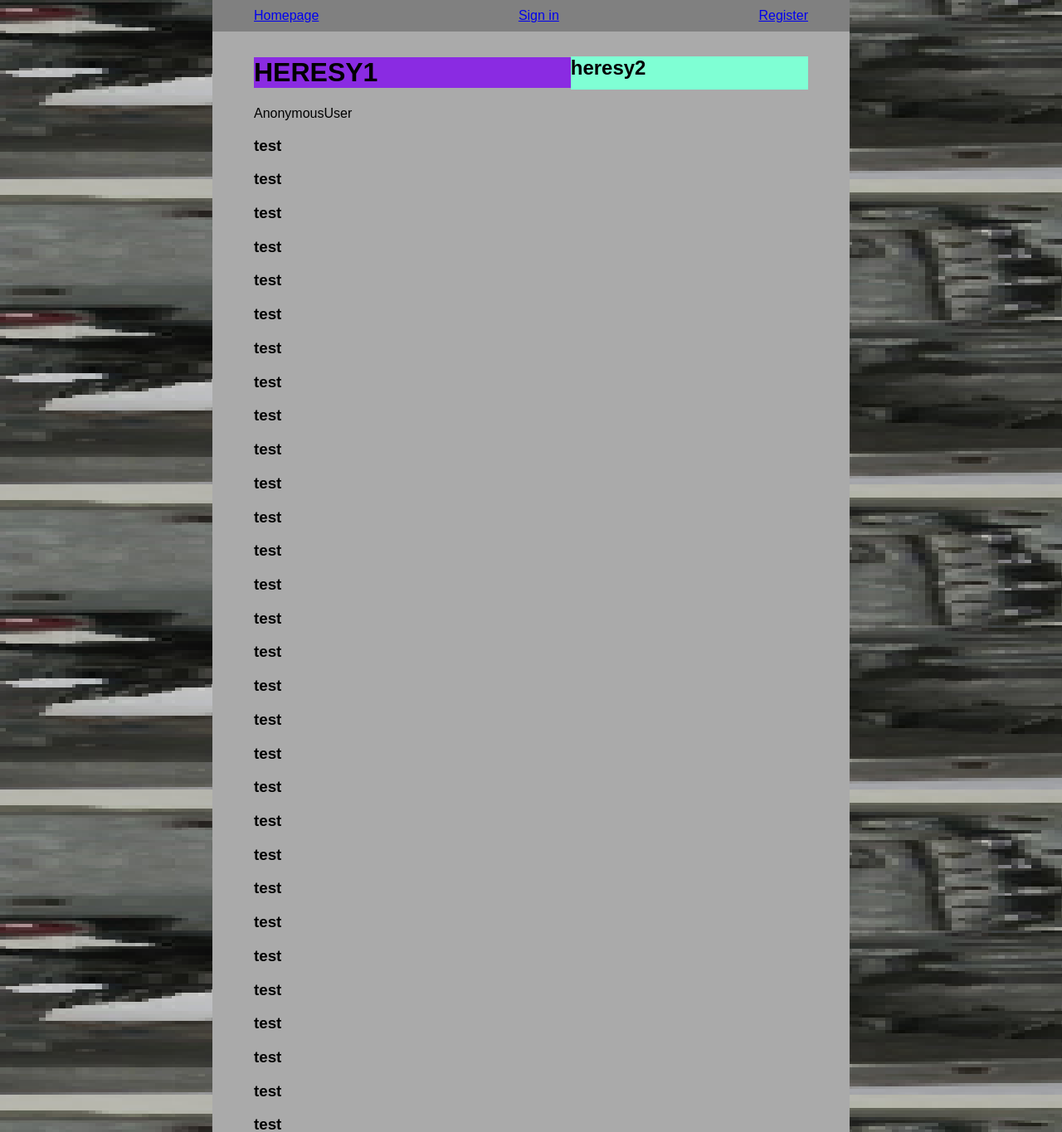
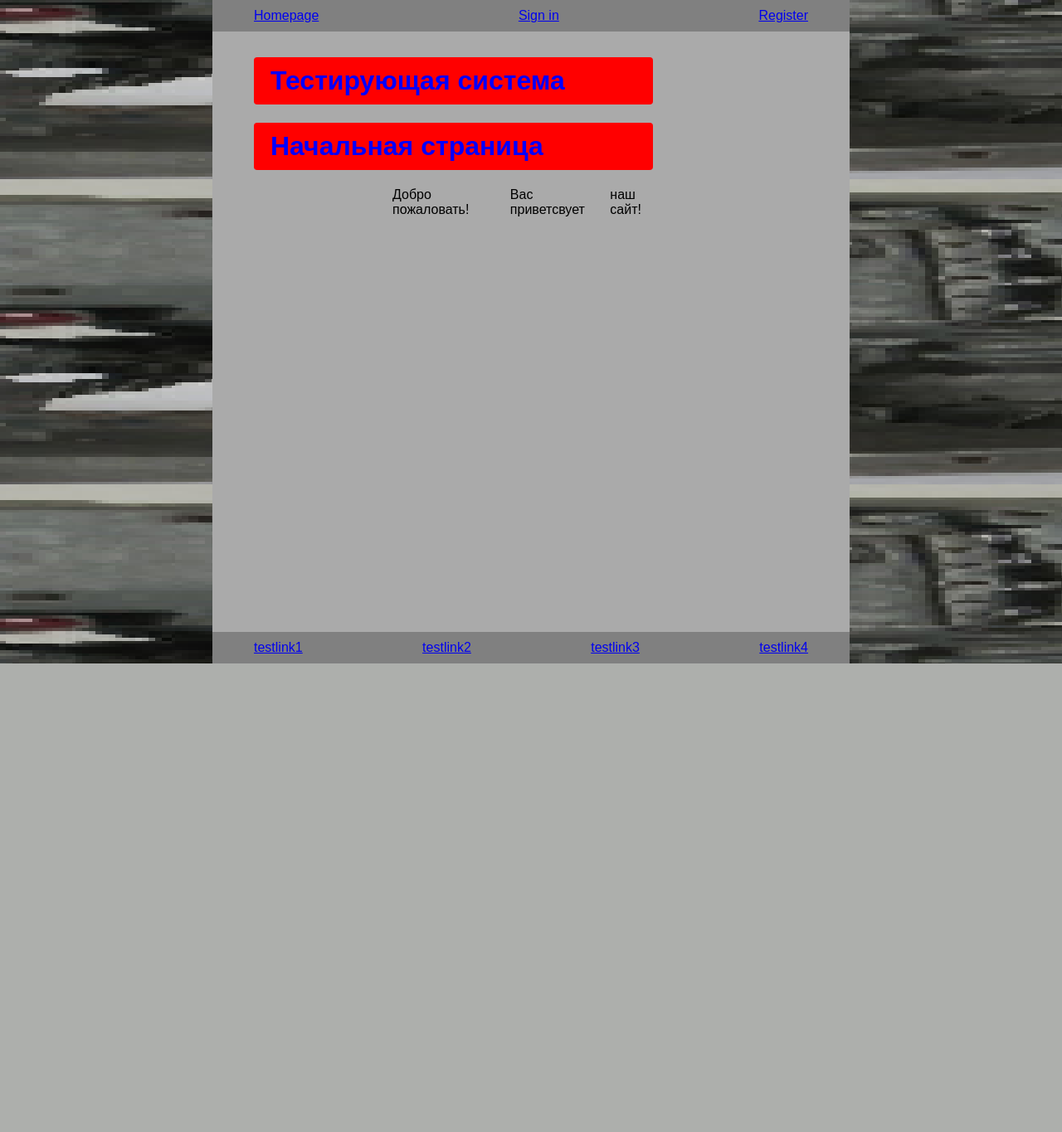
Before and after one commit to maximalekseenko/testing-system, a Django app: page / in a window 1280 px wide. Shown: the top 1365 px of the page at 83% size. After the commit the page ends 800 px from the top, so only its background shows below. Run offline with Django 3.2, Linux system fonts and the light colour scheme.

Commit message:
added box class in css

```diff
--- a/accounts/templates/registration/register.html
+++ b/accounts/templates/registration/register.html
@@ -4,7 +4,7 @@
 <h2>Register</h2>
 <form method="post">
     {% csrf_token %}
-    <div class="flex flex-col">
+    <div class="flex flex-col box">
         {% for field in form %}
         <div class="flex">
             {{ field.label_tag }}
--- a/main/templates/home.html
+++ b/main/templates/home.html
@@ -1,51 +1,11 @@
 {% extends './base.html' %}
 {% block content %}
-<div class="flex flex-sb">
-    <h1 style="background-color: blueviolet; width: 400px">HERESY1</h1>
-    <h2 class="test">heresy2</h2>
+<h1 class = "abc">Тестирующая система</h1>
+<h1 class = "abc">Начальная страница</h1>
+
+<div class = "flex flex-sb" style="width: 50%; margin: auto;">
+    <a>Добро пожаловать!</a>
+    <a>Вас приветсвует</a>
+    <a>наш сайт!</a>
 </div>
-{{request.user}}
-<h3>test</h3>
-<h3>test</h3>
-<h3>test</h3>
-<h3>test</h3>
-<h3>test</h3>
-<h3>test</h3>
-<h3>test</h3>
-<h3>test</h3>
-<h3>test</h3>
-<h3>test</h3>
-<h3>test</h3>
-<h3>test</h3>
-<h3>test</h3>
-<h3>test</h3>
-<h3>test</h3>
-<h3>test</h3>
-<h3>test</h3>
-<h3>test</h3>
-<h3>test</h3>
-<h3>test</h3>
-<h3>test</h3>
-<h3>test</h3>
-<h3>test</h3>
-<h3>test</h3>
-<h3>test</h3>
-<h3>test</h3>
-<h3>test</h3>
-<h3>test</h3>
-<h3>test</h3>
-<h3>test</h3>
-<h3>test</h3>
-<h3>test</h3>
-<h3>test</h3>
-<h3>test</h3>
-<h3>test</h3>
-<h3>test</h3>
-<h3>test</h3>
-<h3>test</h3>
-<h3>test</h3>
-<h3>test</h3>
-<h3>test</h3>
-<h3>test</h3>
-<a href="/heresyone/">yes</a>
 {% endblock %}
--- a/static/css/common-base.css
+++ b/static/css/common-base.css
@@ -13,7 +13,7 @@ html {
     background-repeat: repeat;
 }
 main {
-    background-color: #AAAAAA;
+    background-color: #aaaaaa;
     padding: 10px 50px;
     flex:1 1 0;
 }
--- a/static/css/common-class.css
+++ b/static/css/common-class.css
@@ -2,3 +2,17 @@
     background-color: aquamarine;
     width: 300px;
 }
+.abc{
+    color: blue;
+    background-color: red;
+    width: 66%;
+    padding: 10px 20px;
+    border-radius: 4px;
+    border-color: red;
+}
+div.box {
+    border-radius: 4px;
+    border-color: #999999;
+    background-color: #999999;
+    padding: 10px;
+}
```
Also changed, not shown: db.sqlite3.
